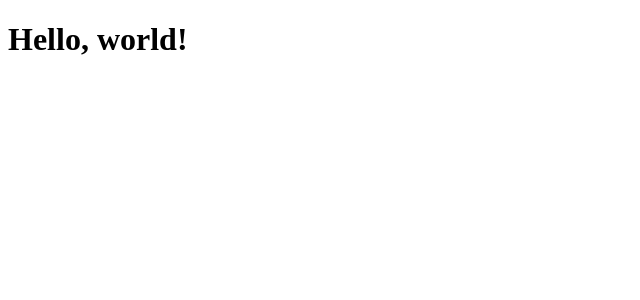
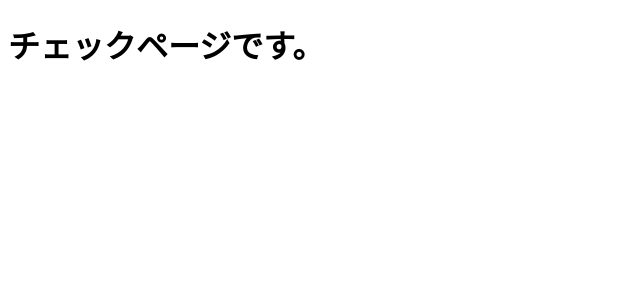
Before and after one commit to KHashimoto3/HCG2023, a React (Vite) app in the folder front/: page / in a window 1280 px wide. Shown: the top 300 px of the page, without its empty margins (0-640 px from the left). Built offline with nearby package versions, Linux system fonts and the light colour scheme.

Commit message:
チェックページのコンポーネントを作成して見れるようにした。

```diff
--- a/front/src/App.tsx
+++ b/front/src/App.tsx
@@ -1,7 +1,9 @@
+import { CheckPage } from "./pages/CheckPage";
+
 function App() {
   return (
     <>
-      <h1>Hello, world!</h1>
+      <CheckPage />
     </>
   );
 }
--- /dev/null
+++ b/front/src/pages/CheckPage.tsx
@@ -0,0 +1,7 @@
+export const CheckPage = () => {
+  return (
+    <>
+      <h1>チェックページです。</h1>
+    </>
+  );
+};
```
